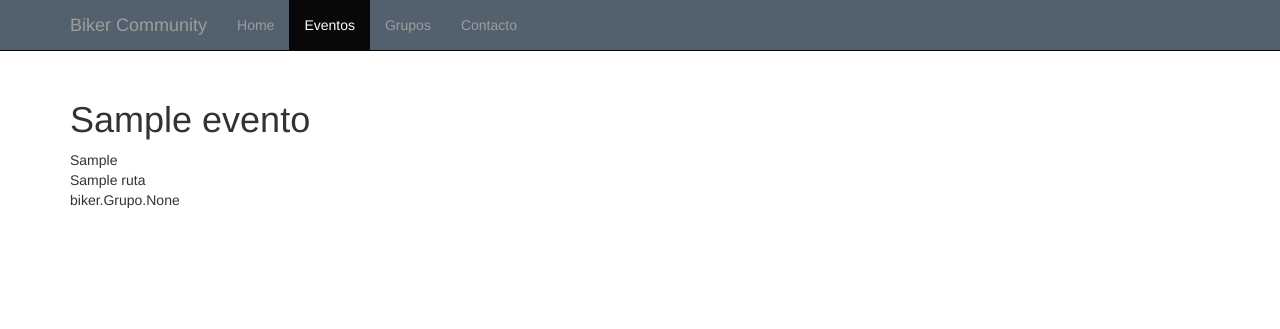
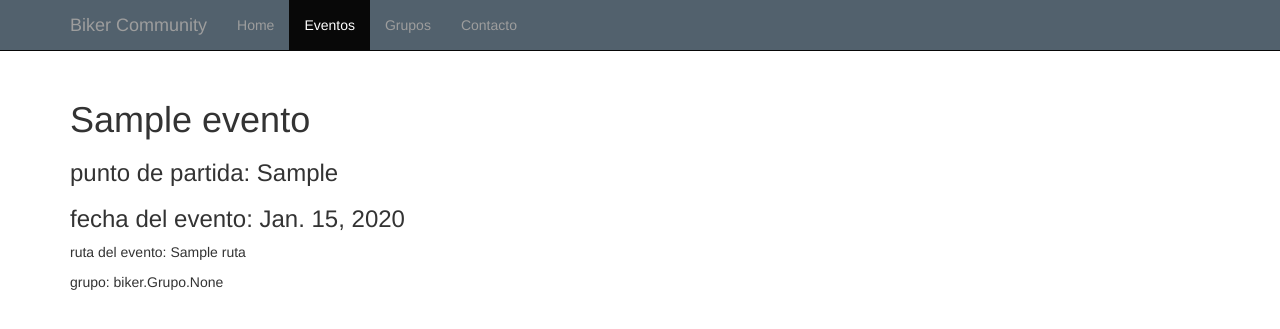
Before and after one commit to vladwelt/biker_community, a Django app: page /evento/1/ in a window 1280 px wide. Shown: the top 329 px of the page. Run offline with Django 3.2, Linux system fonts and the light colour scheme; tables that the repository leaves empty hold one stand-in row (values such as "Sample post"); some libraries are stand-ins or nearby versions.

Commit message:
[EDT] edit templates

```diff
--- a/src/biker/templates/biker/event_detail.html
+++ b/src/biker/templates/biker/event_detail.html
@@ -8,9 +8,10 @@
             </div>
         {% endif %}
         <div>
-            <div>{{evento.punto_partida}}</div>
-            <div>{{evento.ruta}}</div>
-            <div>{{evento.grupo}}</div>
+            <h3>punto de partida: {{evento.punto_partida}}</h3>
+            <h3>fecha del evento: {{evento.fecha}}</h3>
+            <p>ruta del evento: {{evento.ruta}}</p>
+            <p>grupo: {{evento.grupo}}</p>
         </div>
 
     </div>
--- a/src/biker/templates/biker/group_list.html
+++ b/src/biker/templates/biker/group_list.html
@@ -4,10 +4,6 @@
     {% for evento in eventos %}
         <li class="event">
             <h2><a href="{% url 'biker.views.event_detail' pk=evento.pk %}">{{evento.nombre}}</a></h2>
-            <h3>{{evento.punto_partida}}</h3>
-            <h3>{{evento.fecha}}</h3>
-            <p>{{evento.ruta}}</p>
-            <p>{{evento.grupo}}</p>
         </li>
     {% endfor %}
 </ul>
```
